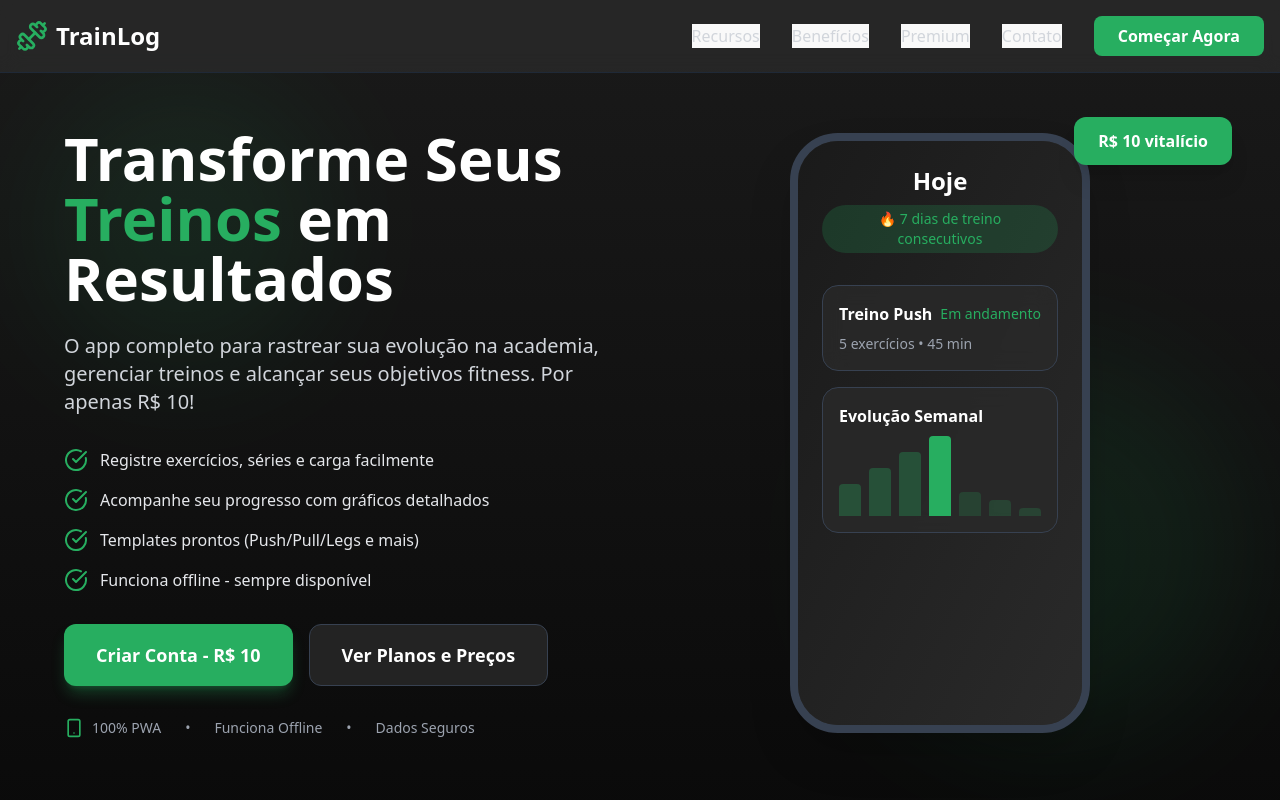
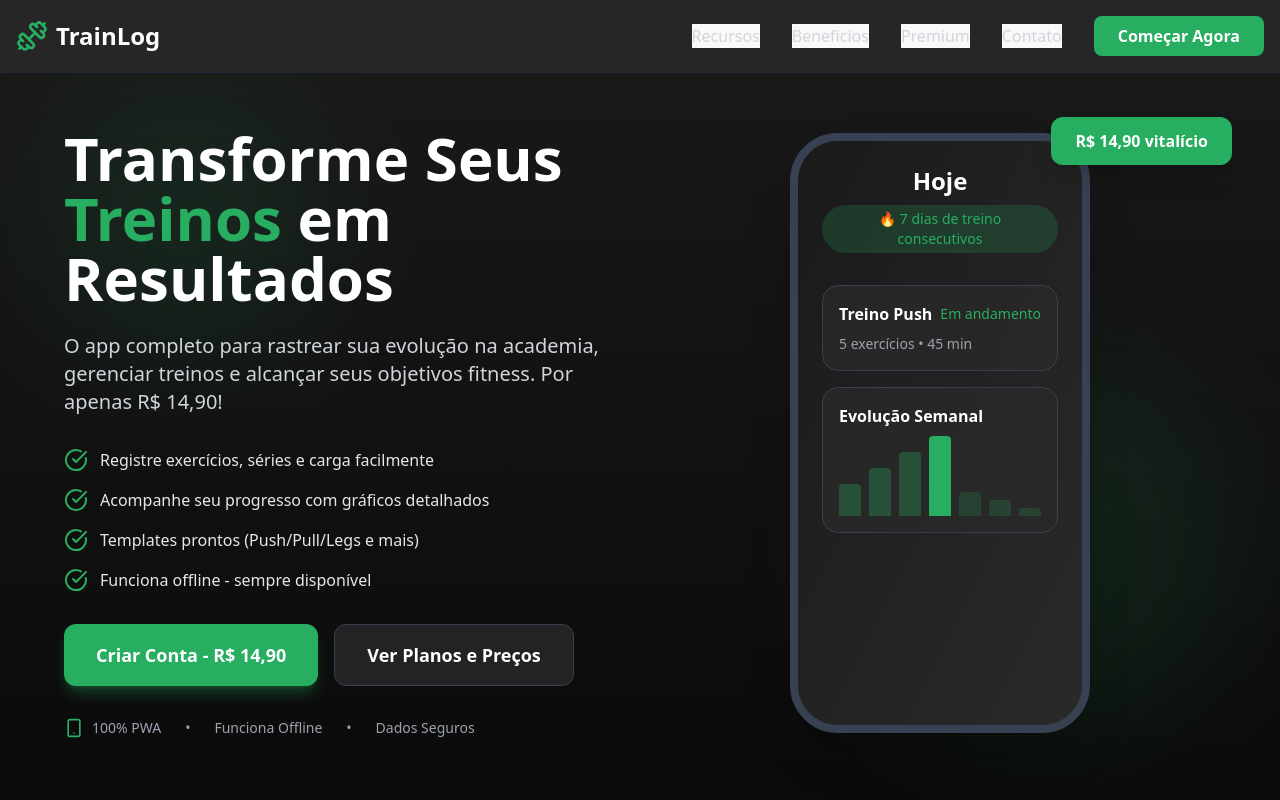
Before and after one commit to pedroluca/trainlog-landing, a React (Vite) app: page / in a window 1280 px wide. Shown: the top 800 px of the page. Built offline with nearby package versions, Linux system fonts and the light colour scheme.

Commit message:
refactor: update account values

```diff
--- a/src/components/CTAModal.tsx
+++ b/src/components/CTAModal.tsx
@@ -46,7 +46,7 @@ const CTAModal: React.FC<CTAModalProps> = ({ isOpen, onClose }) => {
               </li>
               <li className="flex items-start">
                 <span className="text-primary font-bold mr-2">2.</span>
-                <span>Efetue o pagamento de <strong className="text-white">R$ 10</strong> via PIX</span>
+                <span>Efetue o pagamento de <strong className="text-white">R$ 14,90</strong> via PIX</span>
               </li>
               <li className="flex items-start">
                 <span className="text-primary font-bold mr-2">3.</span>
--- a/src/components/Contact.tsx
+++ b/src/components/Contact.tsx
@@ -60,7 +60,7 @@ const Contact: React.FC = () => {
           <div className="space-y-6">
             <div>
               <h4 className="text-lg font-semibold text-white mb-2">Como funciona o pagamento?</h4>
-              <p className="text-gray-400">R$ 10 pagamento único para criar sua conta e ter acesso completo. O Premium (R$ 14,90) é um upgrade opcional com recursos extras, também pagamento único.</p>
+              <p className="text-gray-400">R$ 14,90 pagamento único para criar sua conta e ter acesso completo. O Premium (R$ 9,90) é um upgrade opcional com recursos extras, também pagamento único.</p>
             </div>
             <div>
               <h4 className="text-lg font-semibold text-white mb-2">O app funciona offline?</h4>
@@ -72,7 +72,7 @@ const Contact: React.FC = () => {
             </div>
             <div>
               <h4 className="text-lg font-semibold text-white mb-2">O Premium é obrigatório?</h4>
-              <p className="text-gray-400">Não! O Premium é totalmente opcional. Com R$ 10 você já tem acesso completo ao app. O Premium é só um bônus com recursos extras para quem quiser ainda mais.</p>
+              <p className="text-gray-400">Não! O Premium é totalmente opcional. Com R$ 14,90 você já tem acesso completo ao app. O Premium é só um bônus com recursos extras para quem quiser ainda mais.</p>
             </div>
           </div>
         </div>
--- a/src/components/Hero.tsx
+++ b/src/components/Hero.tsx
@@ -22,7 +22,7 @@ const Hero: React.FC<HeroProps> = ({ onCtaClick }) => {
               Transforme Seus <span className="text-primary">Treinos</span> em Resultados
             </h1>
             <p className="text-xl text-gray-300 mb-8">
-              O app completo para rastrear sua evolução na academia, gerenciar treinos e alcançar seus objetivos fitness. Por apenas R$ 10!
+              O app completo para rastrear sua evolução na academia, gerenciar treinos e alcançar seus objetivos fitness. Por apenas R$ 14,90!
             </p>
 
             {/* Key benefits */}
@@ -51,7 +51,7 @@ const Hero: React.FC<HeroProps> = ({ onCtaClick }) => {
                 onClick={onCtaClick}
                 className="bg-primary hover:bg-primary-dark text-white font-bold px-8 py-4 rounded-xl transition text-lg shadow-lg shadow-primary/30"
               >
-                Criar Conta - R$ 10
+                Criar Conta - R$ 14,90
               </button>
               <button
                 onClick={() => document.getElementById('premium')?.scrollIntoView({ behavior: 'smooth' })}
@@ -113,7 +113,7 @@ const Hero: React.FC<HeroProps> = ({ onCtaClick }) => {
 
             {/* Floating badge */}
             <div className="absolute -top-4 -right-4 bg-primary text-white px-6 py-3 rounded-xl shadow-xl font-bold">
-              R$ 10 vitalício
+              R$ 14,90 vitalício
             </div>
           </div>
         </div>
--- a/src/components/Premium.tsx
+++ b/src/components/Premium.tsx
@@ -44,7 +44,7 @@ const Premium: React.FC<PremiumProps> = ({ onCtaClick }) => {
             Comece Sua Jornada <span className="text-gradient-premium">Hoje Mesmo</span>
           </h2>
           <p className="text-xl text-gray-400 max-w-2xl mx-auto">
-            R$ 10 para criar sua conta + upgrade Premium opcional
+            R$ 14,90 para criar sua conta + upgrade Premium opcional
           </p>
         </div>
 
@@ -60,7 +60,7 @@ const Premium: React.FC<PremiumProps> = ({ onCtaClick }) => {
             </div>
 
             <div className="mb-8">
-              <div className="text-4xl font-bold text-white mb-2">R$ 10,00</div>
+              <div className="text-4xl font-bold text-white mb-2">R$ 14,90</div>
               <div className="text-primary text-sm font-semibold">PAGAMENTO ÚNICO PARA CRIAR A CONTA</div>
               <div className="text-gray-400 mt-1">Acesso completo vitalício</div>
             </div>
@@ -78,7 +78,7 @@ const Premium: React.FC<PremiumProps> = ({ onCtaClick }) => {
               onClick={onCtaClick}
               className="w-full bg-primary hover:bg-primary-dark text-white font-semibold px-6 py-4 rounded-xl transition"
             >
-              Criar Conta - R$ 10
+              Criar Conta - R$ 14,90
             </button>
           </div>
 
@@ -104,10 +104,10 @@ const Premium: React.FC<PremiumProps> = ({ onCtaClick }) => {
 
                 <div className="mb-8">
                   <div className="flex items-baseline gap-2 mb-2">
-                    <span className="text-4xl font-bold text-gradient-premium">R$ 14,90</span>
+                    <span className="text-4xl font-bold text-gradient-premium">R$ 9,90</span>
                   </div>
                   <div className="text-sm text-gray-400 mb-2">
-                    + R$ 10 da conta = <span className="font-bold text-white">R$ 24,90 total</span>
+                    + R$ 14,90 da conta = <span className="font-bold text-white">R$ 24,80 total</span>
                   </div>
                   <div className="text-primary text-sm font-semibold">UPGRADE ÚNICO VITALÍCIO</div>
                   <div className="text-amber-500 text-sm mt-1">💳 Opcional - só se você quiser mais recursos</div>
@@ -138,11 +138,11 @@ const Premium: React.FC<PremiumProps> = ({ onCtaClick }) => {
           <p className="text-lg font-semibold text-white mb-3">Como Funciona:</p>
           <div className="grid md:grid-cols-2 gap-4 text-left">
             <div className="glass rounded-lg p-4 border border-gray-800">
-              <p className="font-semibold text-primary mb-2">1️⃣ Criar Conta (R$ 10)</p>
+              <p className="font-semibold text-primary mb-2">1️⃣ Criar Conta (R$ 14,90)</p>
               <p className="text-sm">Pagamento único para criar sua conta no TrainLog. Acesso completo a todos os recursos padrão, para sempre.</p>
             </div>
             <div className="glass rounded-lg p-4 border border-gray-800">
-              <p className="font-semibold text-amber-500 mb-2">2️⃣ Premium (R$ 14,90) - Opcional</p>
+              <p className="font-semibold text-amber-500 mb-2">2️⃣ Premium (R$ 9,90) - Opcional</p>
               <p className="text-sm">Quer mais? Faça upgrade único para desbloquear recursos avançados. É opcional, só se você quiser!</p>
             </div>
           </div>
--- a/src/components/PremiumModal.tsx
+++ b/src/components/PremiumModal.tsx
@@ -61,14 +61,14 @@ const PremiumModal: React.FC<PremiumModalProps> = ({ isOpen, onClose }) => {
               </li>
               <li className="flex items-start">
                 <span className="text-gradient-premium font-bold mr-2">5.</span>
-                <span>Pague <strong className="text-amber-500">R$ 14,90</strong> via PIX e pronto! 🎉</span>
+                <span>Pague <strong className="text-amber-500">R$ 9,90</strong> via PIX e pronto! 🎉</span>
               </li>
             </ol>
           </div>
 
           <div className="bg-gradient-premium/10 border border-amber-500/30 rounded-lg p-4 mb-6">
             <p className="text-sm text-gray-300">
-              💡 <strong className="text-white">Ainda não tem conta?</strong> Crie primeiro por R$ 10 e depois faça o upgrade quando quiser!
+              💡 <strong className="text-white">Ainda não tem conta?</strong> Crie primeiro por R$ 14,90 e depois faça o upgrade quando quiser!
             </p>
           </div>
 
```
Also changed, not shown: 1 other file (tests, documents, lock files or other folders).
